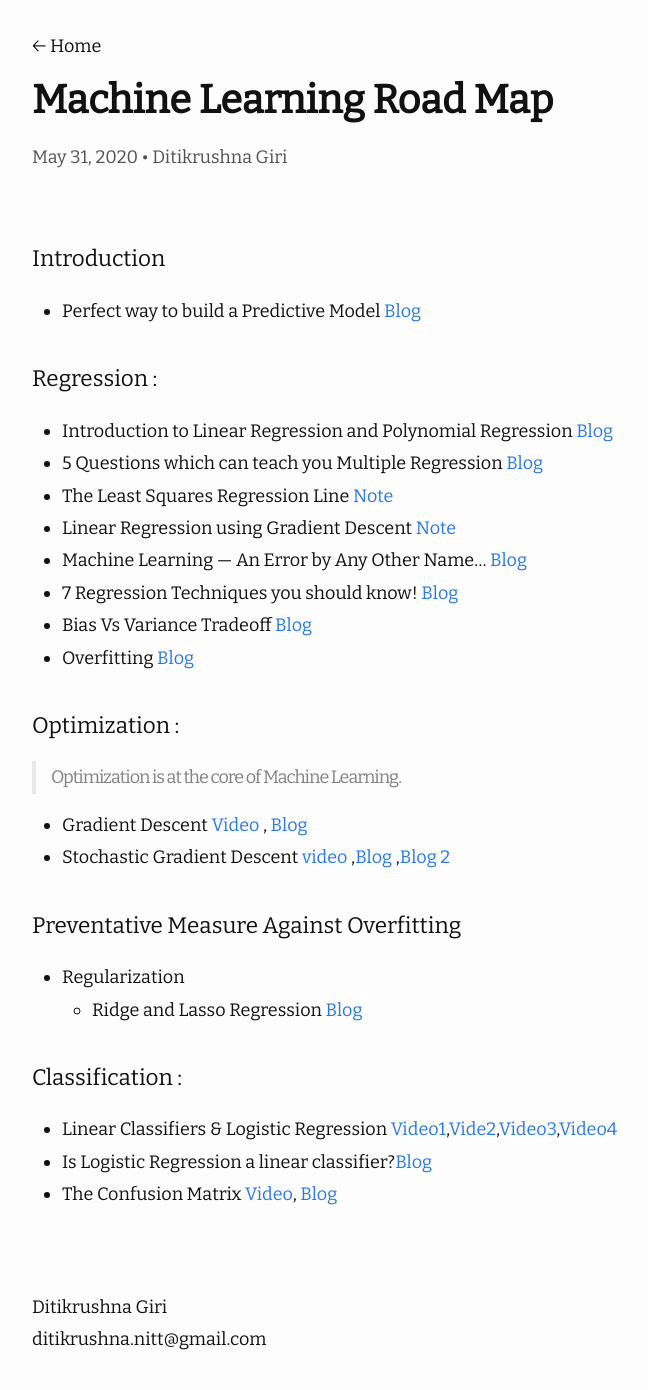
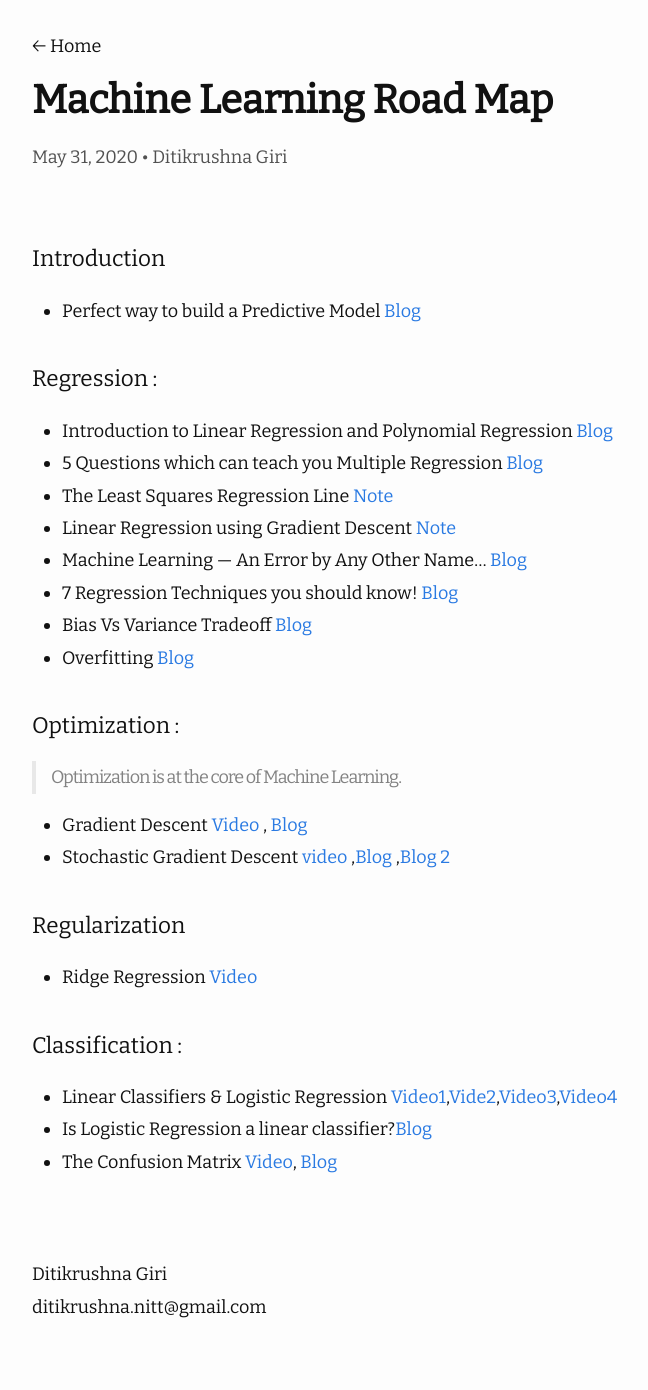
Before and after one commit to ditikrushna/eNotes, a Jekyll site: the page built from _posts/2020-05-31-Machine Learning Road Map.md, in a window 1280 px wide. Shown: the whole page, without its empty margins (238-886 px from the left). Built offline with Jekyll 4.4.1, drawn with Linux system fonts in a browser that asks for light colours; nearby versions of some CDN libraries; after the commit the page ends 1358 px from its top, so only the background shows below that.

Commit message:
Update 2020-05-31-Machine Learning Road Map.md

```diff
--- a/_posts/2020-05-31-Machine Learning Road Map.md
+++ b/_posts/2020-05-31-Machine Learning Road Map.md
@@ -26,9 +26,8 @@ author: "Ditikrushna Giri"
 - Stochastic Gradient Descent [video](https://youtu.be/vMh0zPT0tLI) ,[Blog](https://machinelearningmastery.com/gradient-descent-for-machine-learning/) ,[Blog 2](https://tinyurl.com/y85vx839)
 
 
-#### Preventative Measure Against Overfitting
-   -   Regularization
-        -   Ridge and Lasso Regression  [Blog](https://www.analyticsvidhya.com/blog/2016/01/ridge-lasso-regression-python-complete-tutorial/)
+#### Regularization
+-  Ridge Regression [Video](https://youtu.be/Q81RR3yKn30)
 
 #### Classification :
  - Linear Classifiers & Logistic Regression [Video1](https://youtu.be/yIYKR4sgzI8),[Vide2](https://youtu.be/vN5cNN2-HWE),[Video3](https://youtu.be/BfKanl1aSG0),[Video4](https://youtu.be/xxFYro8QuXA)
```
